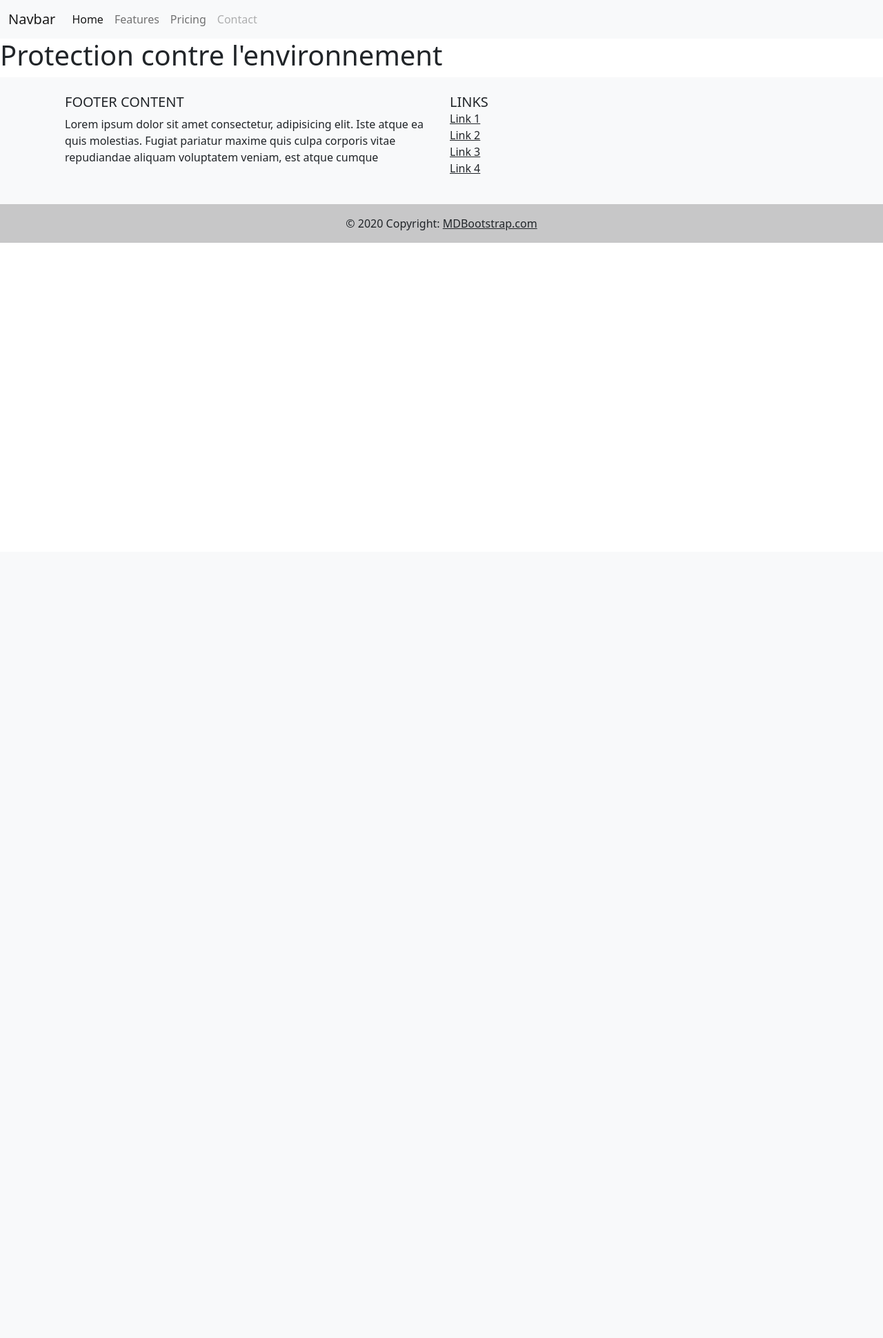
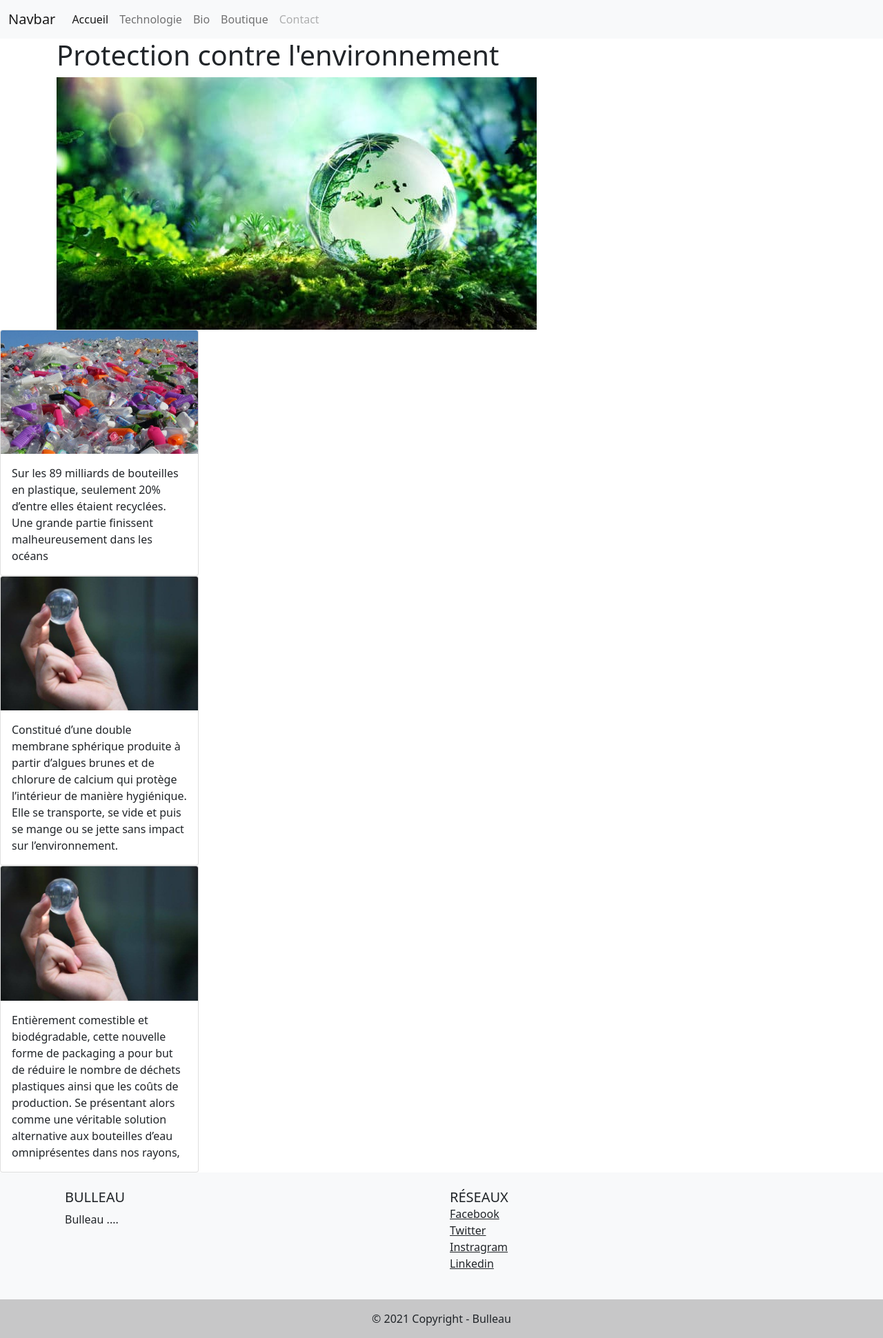
Before and after one commit to Noah-Guillet/mspr-wis1, a PHP site: page /bio.php in a window 1280 px wide. Shown: the whole page at 69% size. Before the commit the page ends 352 px from the top, so only its background shows below. Run offline with PHP 8.4, Linux system fonts and the light colour scheme.

Commit message:
update bio

```diff
--- a/bio.php
+++ b/bio.php
@@ -1,12 +1,50 @@
 <?php require_once 'layout/header.php' ?>
 
 <main>
-    <section id="home-jumbotron">
+    <section id="bio-jumbotron">
+        <div class="container">
+            <h1>Protection contre l'environnement</h1>
+            <img src="image/jumb-bio.jpg" class="img-fluid">
+        </div>
+    </section>
+
+
+    <section id="bio-cards">
         <div>
-            <h1>Protection contre l'environnement</h1>
+            <div class="card" style="width: 18rem;">
+                <img src="image/bep.png" class="card-img-top" alt="#">
+                <div class="card-body">
+                    <p class="card-text">Sur les 89 milliards de bouteilles en plastique,
+                        seulement 20% d’entre elles étaient recyclées. Une grande partie finissent malheureusement dans
+                        les océans</p>
+                </div>
+            </div>
+
+            <div class="card" style="width: 18rem;">
+                <img src="image/eau-capsule.jpg" class="card-img-top" alt="#">
+                <div class="card-body">
+                    <p class="card-text">Constitué d’une double membrane sphérique produite à partir d’algues brunes et
+                        de chlorure de calcium qui protège l’intérieur de manière hygiénique.
+                        Elle se transporte, se vide et puis se mange ou se jette sans impact sur l’environnement.
+                    </p>
+                </div>
+            </div>
+
+            <div class="card" style="width: 18rem;">
+                <img src="image/eau-capsule.jpg" class="card-img-top" alt="#">
+                <div class="card-body">
+                    <p class="card-text">Entièrement comestible et biodégradable, cette nouvelle forme de packaging a
+                        pour but de réduire le nombre de déchets plastiques ainsi que les coûts de production. Se
+                        présentant alors comme une véritable solution alternative aux bouteilles d’eau omniprésentes
+                        dans nos rayons,
+                    </p>
+                </div>
+            </div>
+
+
         </div>
     </section>
 
 </main>
 
-<?php require_once  'layout/footer.php' ?>
+<?php require_once 'layout/footer.php' ?>
--- a/layout/footer.php
+++ b/layout/footer.php
@@ -6,53 +6,29 @@
         <div class="row">
             <!--Grid column-->
             <div class="col-lg-6 col-md-12 mb-4 mb-md-0">
-                <h5 class="text-uppercase">Footer Content</h5>
+                <h5 class="text-uppercase">Bulleau</h5>
 
                 <p>
-                    Lorem ipsum dolor sit amet consectetur, adipisicing elit. Iste atque ea quis
-                    molestias. Fugiat pariatur maxime quis culpa corporis vitae repudiandae aliquam
-                    voluptatem veniam, est atque cumque
+                   Bulleau ....
                 </p>
             </div>
-            <!--Grid column-->
-
-            <!--Grid column--
-            <div class="col-lg-3 col-md-6 mb-4 mb-md-0">
-                <h5 class="text-uppercase">Links</h5>
-
-                <ul class="list-unstyled mb-0">
-                    <li>
-                        <a href="#!" class="text-dark">Link 1</a>
-                    </li>
-                    <li>
-                        <a href="#!" class="text-dark">Link 2</a>
-                    </li>
-                    <li>
-                        <a href="#!" class="text-dark">Link 3</a>
-                    </li>
-                    <li>
-                        <a href="#!" class="text-dark">Link 4</a>
-                    </li>
-                </ul>
-            </div>
-            <!--Grid column-->
 
             <!--Grid column-->
             <div class="col-lg-3 col-md-6 mb-4 mb-md-0">
-                <h5 class="text-uppercase mb-0">Links</h5>
+                <h5 class="text-uppercase mb-0">Réseaux</h5>
 
                 <ul class="list-unstyled">
                     <li>
-                        <a href="#!" class="text-dark">Link 1</a>
+                        <a href="#!" class="text-dark">Facebook</a>
                     </li>
                     <li>
-                        <a href="#!" class="text-dark">Link 2</a>
+                        <a href="#!" class="text-dark">Twitter</a>
                     </li>
                     <li>
-                        <a href="#!" class="text-dark">Link 3</a>
+                        <a href="#!" class="text-dark">Instragram</a>
                     </li>
                     <li>
-                        <a href="#!" class="text-dark">Link 4</a>
+                        <a href="#!" class="text-dark">Linkedin</a>
                     </li>
                 </ul>
             </div>
@@ -64,8 +40,7 @@
 
     <!-- Copyright -->
     <div class="text-center p-3" style="background-color: rgba(0, 0, 0, 0.2)">
-        © 2020 Copyright:
-        <a class="text-dark" href="https://mdbootstrap.com/">MDBootstrap.com</a>
+        © 2021 Copyright - Bulleau
     </div>
     <!-- Copyright -->
 </footer>
--- a/layout/header.php
+++ b/layout/header.php
@@ -8,9 +8,10 @@
         </button>
         <div class="collapse navbar-collapse" id="navbarNavAltMarkup">
             <div class="navbar-nav">
-                <a class="nav-link active" aria-current="page" href="#">Home</a>
-                <a class="nav-link" href="#">Features</a>
-                <a class="nav-link" href="#">Pricing</a>
+                <a class="nav-link active" aria-current="page" href="#">Accueil</a>
+                <a class="nav-link" href="#">Technologie</a>
+                <a class="nav-link" href="#">Bio</a>
+                <a class="nav-link" href="#">Boutique</a>
                 <a class="nav-link disabled" href="#" tabindex="-1" aria-disabled="true">Contact</a>
             </div>
         </div>
```
Also changed, not shown: image/bep.png (added), image/eau-capsule.jpg (added), image/jumb-bio.jpg (added), src/scss/pages/_bio.scss (added), 2 other files.
